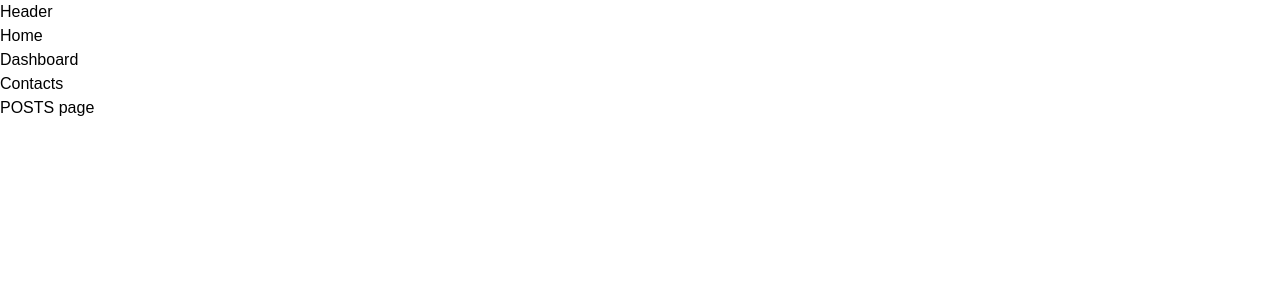
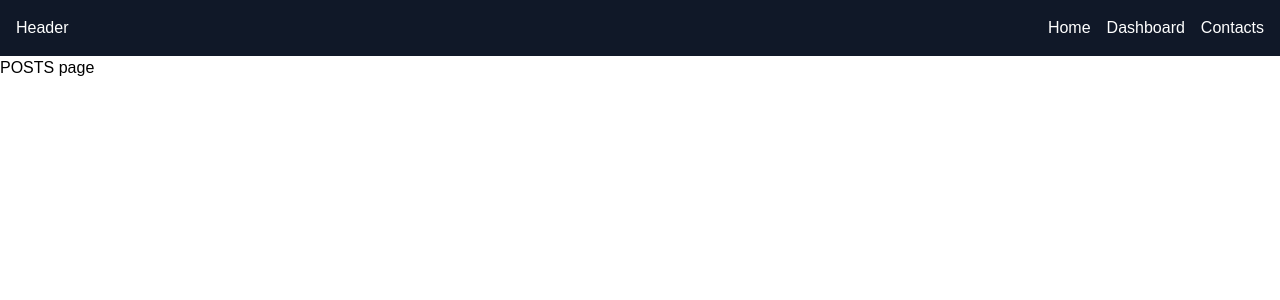
Before and after one commit to pedroleonez/first-next, a Next.js app: page /posts in a window 1280 px wide. Shown: the top 300 px of the page. Built offline with nearby package versions, Linux system fonts and the light colour scheme.

Commit message:
feat: impl header

```diff
--- a/src/components/header/index.tsx
+++ b/src/components/header/index.tsx
@@ -1,12 +1,14 @@
+import Link from "next/link";
+
 export function Header() {
     return(
-        <header>
+        <header className="bg-gray-900 text-white p-4 flex justify-between items-center h-14">
             <h1>Header</h1>
             <nav>
-                <ul>
-                    <li><a href="/">Home</a></li>
-                    <li><a href="/dashboard">Dashboard</a></li>
-                    <li><a href="/contacts">Contacts</a></li>
+                <ul className="flex space-x-4">
+                    <li><Link href="/">Home</Link></li>
+                    <li><Link href="/dashboard">Dashboard</Link></li>
+                    <li><Link href="/contacts">Contacts</Link></li>
                 </ul>
             </nav>
         </header>
```
